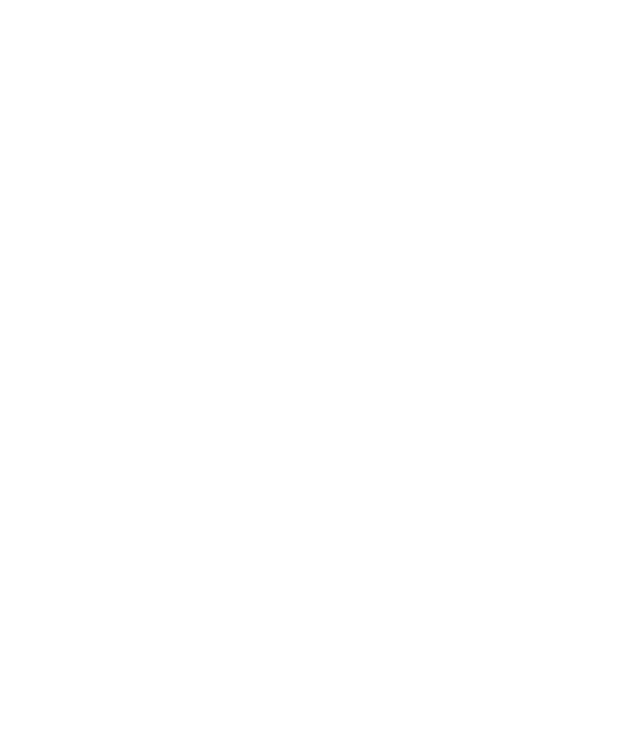
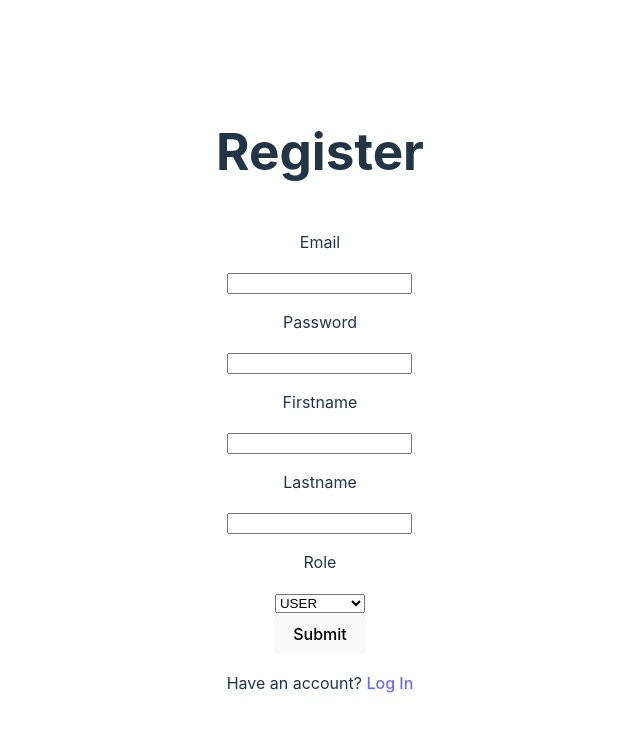
Before and after one commit to raduqq/raven-gym-fe, a React (Vite) app: page /register in a window 1280 px wide. Before the commit this address had no page. Shown: the top 732 px of the page, without its empty margins (320-960 px from the left). Built offline with nearby package versions, Linux system fonts and the light colour scheme.

Commit message:
Add register page

```diff
--- a/src/App.tsx
+++ b/src/App.tsx
@@ -5,12 +5,14 @@
 import Contact from "./components/Contact";
 import Disciplines from "./components/Disciplines";
 import About from "./components/About";
+import Register from "./components/auth/Register";
 
 function App() {
   return (
     <Routes>
       <Route path="/" element={<Home />} />
       <Route path="/login" element={<Login />} />
+      <Route path="/register" element={<Register />} />
       <Route path="/about" element={<About />} />
       <Route path="/contact" element={<Contact />} />
       <Route path="/disciplines" element={<Disciplines />} />
--- a/src/components/auth/Login.tsx
+++ b/src/components/auth/Login.tsx
@@ -1,14 +1,14 @@
 import { useState } from "react";
-import { useNavigate } from "react-router-dom";
+import { useNavigate, Link } from "react-router-dom";
 import "./Login.css";
 import useToken from "../../hooks/useToken";
 
-interface Credentials {
+interface LoginCredentials {
   email: string;
   password: string;
 }
 
-async function loginUser(credentials: Credentials) {
+async function loginUser(credentials: LoginCredentials) {
   return fetch("http://localhost:8080/auth/authenticate", {
     method: "POST",
     headers: {
@@ -30,9 +30,10 @@
 
   const handleSubmit = async (e: { preventDefault: () => void }) => {
     e.preventDefault();
+
     const token = await loginUser({
       email: email,
-      password,
+      password: password,
     });
 
     setToken(token);
@@ -58,6 +59,11 @@
           <button type="submit">Submit</button>
         </div>
       </form>
+      <div>
+        <p>
+          No account? <Link to="/register">Register</Link>
+        </p>
+      </div>
     </div>
   );
 }
--- a/src/components/auth/Register.css
+++ b/src/components/auth/Register.css
@@ -0,0 +1,5 @@
+.register-wrapper {
+    display: flex;
+    flex-direction: column;
+    align-items: center;
+}
--- a/src/components/auth/Register.tsx
+++ b/src/components/auth/Register.tsx
@@ -0,0 +1,87 @@
+import { useState } from "react";
+import { Link, useNavigate } from "react-router-dom";
+import "./Register.css";
+
+interface RegisterCredentials {
+  firstname: string;
+  lastname: string;
+  email: string;
+  password: string;
+  role: string;
+}
+
+async function registerUser(credentials: RegisterCredentials) {
+  return fetch("http://localhost:8080/auth/register", {
+    method: "POST",
+    headers: {
+      "Content-Type": "application/json",
+    },
+    body: JSON.stringify(credentials),
+  });
+}
+
+export default function Register() {
+  const [firstname, setFirstname] = useState<string>("");
+  const [lastname, setLastname] = useState<string>("");
+  const [email, setEmail] = useState<string>("");
+  const [password, setPassword] = useState<string>("");
+  const [role, setRole] = useState<string>("USER");
+  const navigate = useNavigate();
+
+  const handleSubmit = async (e: { preventDefault: () => void }) => {
+    e.preventDefault();
+
+    await registerUser({
+      firstname: firstname,
+      lastname: lastname,
+      email: email,
+      password: password,
+      role: role,
+    });
+
+    navigate("/login");
+  };
+
+  return (
+    <div className="register-wrapper">
+      <h1>Register</h1>
+      <form onSubmit={handleSubmit}>
+        <label>
+          <p>Email</p>
+          <input type="text" onChange={(e) => setEmail(e.target.value)} />
+        </label>
+        <label>
+          <p>Password</p>
+          <input
+            type="password"
+            onChange={(e) => setPassword(e.target.value)}
+          />
+        </label>
+        <label>
+          <p>Firstname</p>
+          <input type="text" onChange={(e) => setFirstname(e.target.value)} />
+        </label>
+        <label>
+          <p>Lastname</p>
+          <input type="text" onChange={(e) => setLastname(e.target.value)} />
+        </label>
+        <label>
+          <p>Role</p>
+          <select value={role} onChange={(e) => setRole(e.target.value)}>
+            <option value="USER">USER</option>
+            <option value="ADMIN">ADMIN</option>
+            <option value="MANAGER">MANAGER</option>
+          </select>
+        </label>
+        <div>
+          <button type="submit">Submit</button>
+        </div>
+      </form>
+      <div>
+        <p>
+          Have an account? <Link to="/login">Log In</Link>
+        </p>
+      </div>
+    </div>
+  );
+}
```
